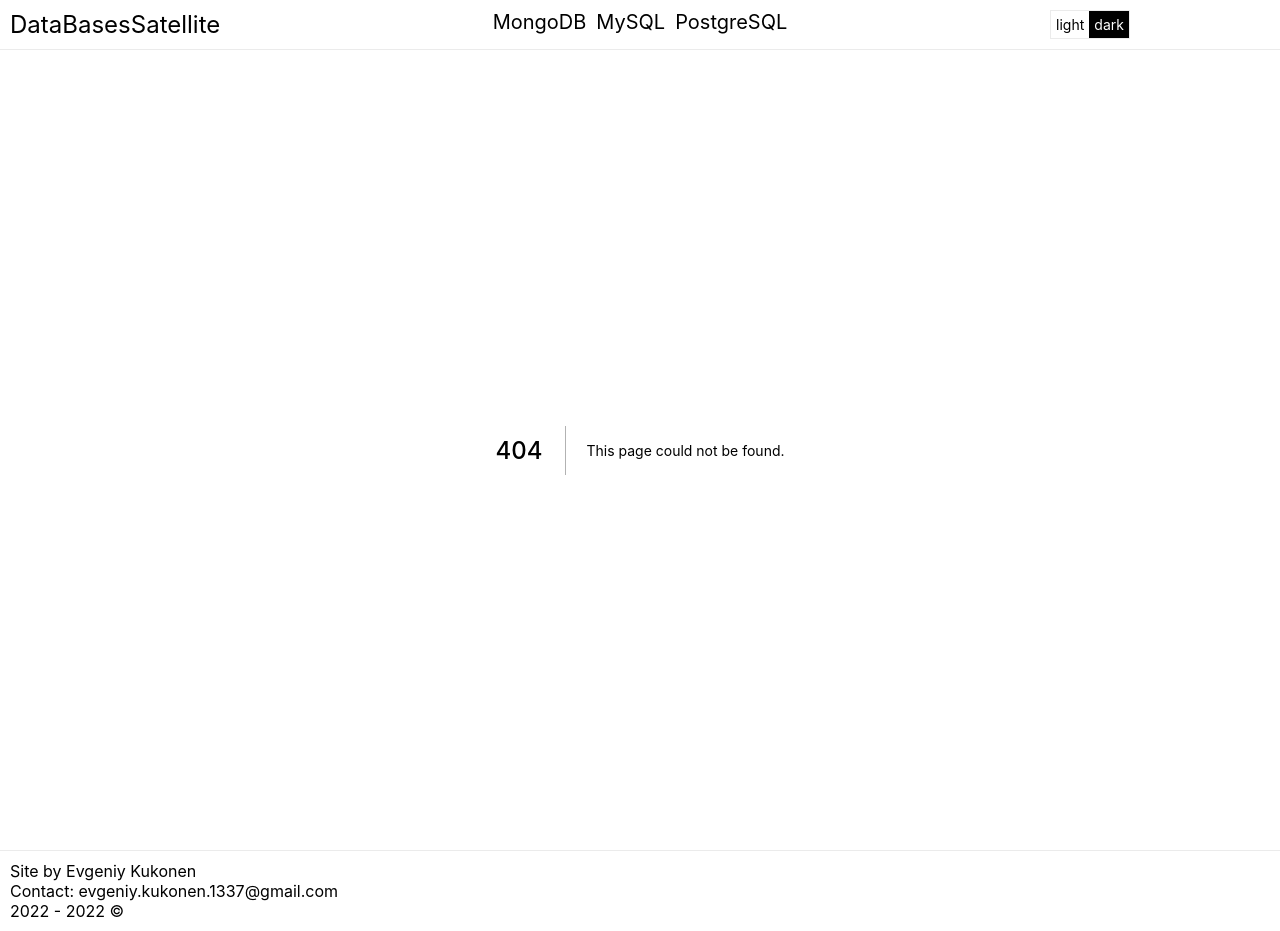
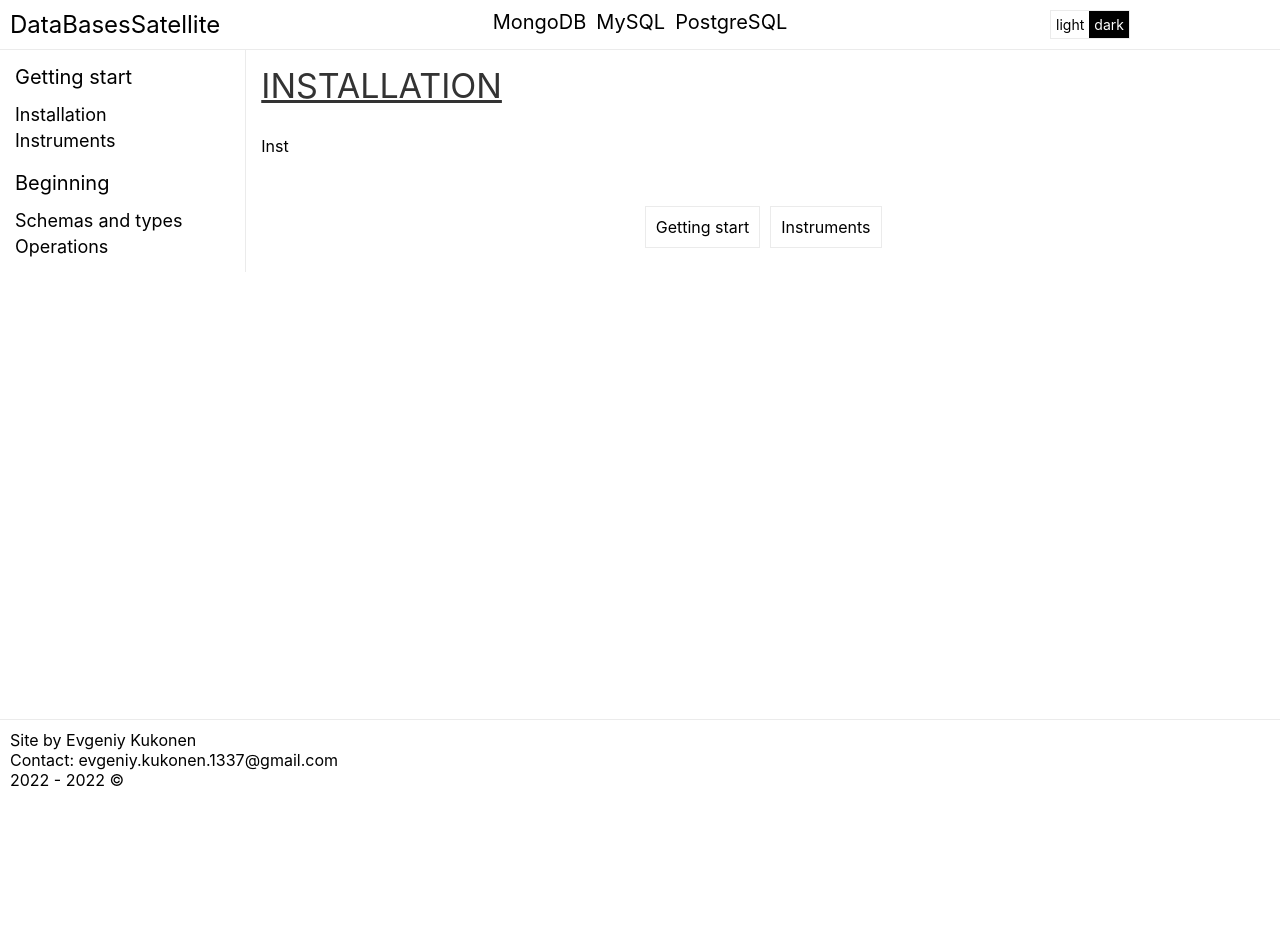
Before and after one commit to Kukonen/DataBasesSatellite, a Next.js app in the folder client/: page /mongodb/docs/gettingstart/installation in a window 1280 px wide. Before the commit this address had no page. After the commit the page ends 800 px from the top, so only its background shows below. Built offline with nearby package versions, Linux system fonts and the light colour scheme.

Commit message:
navigate

```diff
--- /dev/null
+++ b/client/components/DocsTemplates/docs.switchpage.tsx
@@ -0,0 +1,148 @@
+import Link from "next/link";
+import {DataBasesTypes} from './docs.template';
+import styles from '../../styles/DocsTemplate.module.scss'
+import {ReactElement} from "react";
+import {getSection, getStyles, getPathPrefix} from "./docs.template";
+import {useRouter} from "next/router";
+import {section} from "../NavBarSections/sectionsInterface";
+
+interface SwitchPageProps {
+    database: DataBasesTypes
+}
+
+interface sectionListItem {
+    title: string;
+    link: string;
+}
+
+const sectionsToSectionsList = (sections: section[], database: DataBasesTypes) => {
+    let sectionList = sections.map((section:section) => {
+
+        let sectionArray:sectionListItem[] = section.names.map(sectionName => {
+            return {
+                title: sectionName.text,
+                link: section.link + sectionName.link
+            }
+        })
+
+        sectionArray.unshift({
+            title: section.title,
+            link: section.link
+        })
+
+        return sectionArray;
+    })
+
+    // array combining
+    // @ts-ignore
+    sectionList = [].concat.apply([], sectionList);
+
+    let sectionListArray: sectionListItem[] = [];
+
+    // rebuild array from [][] to []
+    for (let i = 0; i < sectionList.length; ++i) {
+        // @ts-ignore
+        sectionListArray.push(sectionList[i]);
+    }
+
+    sectionListArray.unshift({
+        title: database,
+        link: ""
+    })
+
+    return sectionListArray;
+}
+
+const SwitchPage = ({ database }: SwitchPageProps):ReactElement => {
+
+    const sections = getSection(database);
+    const linkStyle = getStyles(database);
+
+    const sectionList = sectionsToSectionsList(sections, database)
+
+    const prefix = getPathPrefix(database);
+
+    const { asPath } = useRouter();
+
+    const currentLocation = asPath.split("/docs/")[1] || "";
+
+    let lastPath: string = "", nextPath: string = "";
+    let lastName: string = "", nextName: string = "";
+
+    let currentSectionPosition: number = -1;
+
+    console.log(sectionList)
+        // find index current section
+    sectionList.find((sectionListItem, index) => {
+        if (sectionListItem.link === currentLocation) {
+            currentSectionPosition = index;
+        }
+        return sectionListItem.link === currentLocation
+    })
+
+    console.log(currentSectionPosition )
+
+    if (currentSectionPosition === 0) {
+        nextName = sectionList[currentSectionPosition + 1].title;
+        nextPath = sectionList[currentSectionPosition + 1].link;
+    }
+    else if (currentSectionPosition === sectionList.length - 1) {
+        lastName = sectionList[currentSectionPosition - 1].title;
+        lastPath = sectionList[currentSectionPosition - 1].link;
+    }
+    else {
+        nextName = sectionList[currentSectionPosition + 1].title;
+        nextPath = sectionList[currentSectionPosition + 1].link;
+        lastName = sectionList[currentSectionPosition - 1].title;
+        lastPath = sectionList[currentSectionPosition - 1].link;
+    }
+
+    if (currentSectionPosition === 0) {
+        return (
+            <div className={styles.switchPage}>
+                <Link href={prefix + nextPath}>
+                    <a className={linkStyle}>
+                        <div className={styles.switchPageLinkBlock}>
+                            {nextName}
+                        </div>
+                    </a>
+                </Link>
+            </div>
+        )
+    }
+
+    if (currentSectionPosition === sectionList.length - 1) {
+        return (
+            <div className={styles.switchPage}>
+                <Link href={prefix + lastPath}>
+                    <a className={linkStyle}>
+                        <div className={styles.switchPageLinkBlock}>
+                            {lastName}
+                        </div>
+                    </a>
+                </Link>
+            </div>
+        )
+    }
+
+    return (
+        <div className={styles.switchPage}>
+            <Link href={prefix + lastPath}>
+                <a className={linkStyle}>
+                    <div className={styles.switchPageLinkBlock}>
+                        {lastName}
+                    </div>
+                </a>
+            </Link>
+            <Link href={prefix + nextPath}>
+                <a className={linkStyle}>
+                    <div className={styles.switchPageLinkBlock}>
+                        {nextName}
+                    </div>
+                </a>
+            </Link>
+        </div>
+    )
+}
+
+export default SwitchPage;
--- a/client/components/DocsTemplates/docs.template.navbar.tsx
+++ b/client/components/DocsTemplates/docs.template.navbar.tsx
@@ -3,64 +3,12 @@ import Link from "next/link";
 import {section} from "../NavBarSections/sectionsInterface";
 import {DataBasesTypes} from "./docs.template";
 import {ReactElement} from "react";
-
+import {getSection, getStyles, getPathPrefix} from "./docs.template";
 import {mongodb} from "../NavBarSections/mongodb";
 
 
 interface DocsTemplateNavbar {
     database: DataBasesTypes;
-}
-
-// get link's text and path
-const getSection = (database: DataBasesTypes):section[] => {
-    if (database === "mongodb") {
-        return mongodb
-    }
-    if (database === "mysql") {
-        return mongodb
-    }
-    if (database === "postgresql") {
-        return mongodb
-    }
-
-    return [];
-}
-
-// Link styles
-const getStyles = (database: DataBasesTypes) => {
-
-    let style = styles.navbarTitleLink;
-
-    if (database === "mongodb") {
-        style = styles.mongodb
-    }
-    if (database === "mysql") {
-        style = styles.mysql
-    }
-    if (database === "postgresql") {
-        style = styles.postgresql
-    }
-
-    return style;
-}
-
-// get prefix like '/mongodb/docs for links go to correct absolute path
-const getPathPrefix = (database: DataBasesTypes):string => {
-    let prefix = "/";
-
-    if (database === "mongodb") {
-        prefix += "mongodb"
-    }
-    if (database === "mysql") {
-        prefix += "mysql"
-    }
-    if (database === "postgresql") {
-        prefix += "postgresql"
-    }
-
-    prefix += "/docs/"
-
-    return prefix;
 }
 
 const DocsTemplateNavbar = ({database} : DocsTemplateNavbar):ReactElement => {
--- a/client/components/DocsTemplates/docs.template.tsx
+++ b/client/components/DocsTemplates/docs.template.tsx
@@ -1,8 +1,10 @@
-import Link from "next/link";
 import {ReactElement, ReactNode} from "react";
 import styles from '../../styles/DocsTemplate.module.scss';
 import DocsTemplateNavbar from "./docs.template.navbar";
 import ComponentTemplate from "./docs.component.template";
+import SwitchPage from "./docs.switchpage";
+import {section} from "../NavBarSections/sectionsInterface";
+import {mongodb} from "../NavBarSections/mongodb";
 
 export type DataBasesTypes = 'mongodb' | 'postgresql' | 'mysql';
 
@@ -10,6 +12,58 @@ interface DocsTemplateProps {
     database: DataBasesTypes;
     title: string;
     children: ReactNode;
+}
+
+// get link's text and path
+export const getSection = (database: DataBasesTypes):section[] => {
+    if (database === "mongodb") {
+        return mongodb
+    }
+    if (database === "mysql") {
+        return mongodb
+    }
+    if (database === "postgresql") {
+        return mongodb
+    }
+
+    return [];
+}
+
+// Link styles
+export const getStyles = (database: DataBasesTypes) => {
+
+    let style = styles.navbarTitleLink;
+
+    if (database === "mongodb") {
+        style = styles.mongodb
+    }
+    if (database === "mysql") {
+        style = styles.mysql
+    }
+    if (database === "postgresql") {
+        style = styles.postgresql
+    }
+
+    return style;
+}
+
+// get prefix like '/mongodb/docs for links go to correct absolute path
+export const getPathPrefix = (database: DataBasesTypes):string => {
+    let prefix = "/";
+
+    if (database === "mongodb") {
+        prefix += "mongodb"
+    }
+    if (database === "mysql") {
+        prefix += "mysql"
+    }
+    if (database === "postgresql") {
+        prefix += "postgresql"
+    }
+
+    prefix += "/docs/"
+
+    return prefix;
 }
 
 const DocsTemplate = ({database, title, children} : DocsTemplateProps) : ReactElement => {
@@ -21,6 +75,7 @@ const DocsTemplate = ({database, title, children} : DocsTemplateProps) : ReactEl
                 <ComponentTemplate title={title} >
                     {children}
                 </ComponentTemplate>
+                <SwitchPage database={database}/>
             </div>
         </div>
     )
--- /dev/null
+++ b/client/pages/mongodb/docs/gettingstart/installation.tsx
@@ -0,0 +1,12 @@
+import styles from '../../../../styles/DocsComponent.module.scss';
+import DocsTemplate from "../../../../components/DocsTemplates/docs.template";
+
+const installation = () => {
+    return (
+        <DocsTemplate database={"mongodb"} title={"Installation"}>
+            Inst
+        </DocsTemplate>
+    );
+}
+
+export default installation;
--- a/client/styles/DocsTemplate.module.scss
+++ b/client/styles/DocsTemplate.module.scss
@@ -59,4 +59,21 @@
 
 .content {
   padding: 15px;
+  width: 100%;
 }
+
+.switchPage {
+  margin-top: 50px;
+  display: flex;
+  width: 100%;
+  justify-content: center;
+  gap: 10px;
+}
+
+.switchPageLinkBlock {
+  padding: 10px;
+  border: 1px solid $border;
+  &:hover {
+    background-color: $background-secondary-color;
+  }
+}
--- a/client/styles/light.theme.scss
+++ b/client/styles/light.theme.scss
@@ -1,4 +1,5 @@
 $background: white;
+$background-secondary-color: #eee;
 $border: #ebebeb;
 $font-color: black;
 $font-color-light: #333;
```
